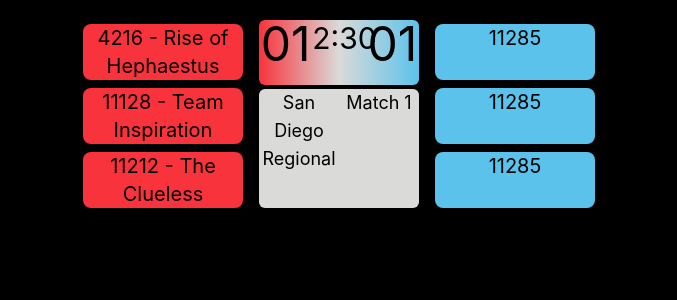
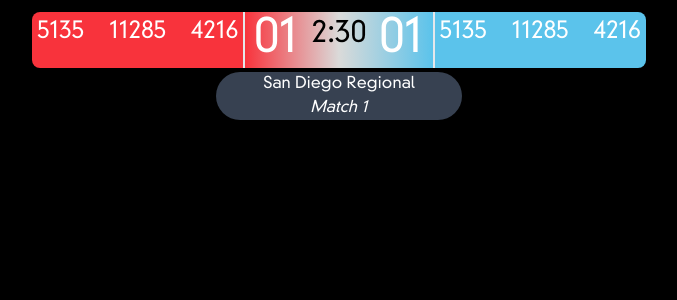
Before and after one commit to flashruler/scorekeeper-visual, a Next.js app in the folder front-end/: page /overlay in a window 1280 px wide. Shown: the top 300 px of the page, without its empty margins (301-978 px from the left). Built offline with nearby package versions, Linux system fonts and the light colour scheme.

Commit message:
Top Overlay

```diff
--- a/front-end/components/topOverlay.js
+++ b/front-end/components/topOverlay.js
@@ -1,33 +1,46 @@
-export default function TopOverlay(props){
-    return(
-        <div className="my-5 grid grid-cols-3 gap-4 w-2/5">
-        {/* red alliance */}
-        <div className="grid grid-row-3">
-            <h1 className="text-xl text-center rounded-lg my-1 bg-orange-red "> 4216 - Rise of Hephaestus</h1>
-            <h1 className="text-xl text-center rounded-lg my-1 bg-orange-red ">11128 - Team Inspiration</h1>
-            <h1 className="text-xl text-center rounded-lg my-1 bg-orange-red ">11212 - The Clueless</h1>
-        </div>
-        {/* scoreboard */}
-        <div className="grid grid-cols-3 grid-row-3">
-            <div className="col-span-3 bg-gradient-to-r from-orange-red via-neutral-gray to-sky-blue rounded-md">
-                <div className="grid grid-cols-3 place-content-center">
-                    <h1 className="text-5xl text-center">01</h1>
-                    <h1 className="text-3xl text-center">2:30</h1>
-                    <h1 className="text-5xl text-center">01</h1>
+export default function TopOverlay(props) {
+    return (
+        <div className="w-max">
+
+            <div className="flex flex-col justify-center my-3">
+                <div className="flex flex-row divide-x-2">
+                    <div className="bg-orange-red rounded-tl-lg rounded-bl-lg">
+                        <div className="grid grid-cols-3 place-content-center py-1 gap-5">
+                            <h1 className="text-2xl text-center text-white">5135</h1>
+                            <h1 className="text-2xl text-center text-white">11285</h1>
+                            <h1 className="text-2xl text-center text-white">4216</h1>
+                        </div>
+                    </div>
+                    <div className="col-span-3 bg-gradient-to-r from-orange-red via-neutral-gray to-sky-blue ">
+                        <div className="grid grid-cols-3 place-content-center py-1 gap-0">
+                            <h1 className="text-5xl text-center text-white">01</h1>
+                            <h1 className="text-3xl text-center mx-1">2:30</h1>
+                            <h1 className="text-5xl text-center text-white">01</h1>
+                        </div>
+                    </div>
+                    <div className="bg-sky-blue rounded-br-lg rounded-tr-lg">
+                        <div className="grid grid-cols-3 place-content-center py-1 gap-5">
+                            <h1 className="text-2xl text-center text-white">5135</h1>
+                            <h1 className="text-2xl text-center text-white">11285</h1>
+                            <h1 className="text-2xl text-center text-white">4216</h1>
+                        </div>
+                    </div>
+                </div>
+                <div className="flex flex-row justify-center">
+                    <div className="bg-gray-700 my-1 grid grid-row-2 rounded-full w-2/5">
+                        <h1 className="text-center text-md text-white ">San Diego Regional</h1>
+                        <h1 className="text-center text-md text-white italic ">Match 1</h1>
+                    </div>
                 </div>
             </div>
-            {/* <div className="col-span-3 bg-gradient-to-r from-orange-red via-neutral-gray to-sky-blue rounded-md my-1"></div> */}
-            <div className="row-span-2 col-span-3 bg-neutral-gray rounded-md my-1 grid grid-cols-2">
-                <h1 className="text-center text-lg">San Diego Regional</h1>
-                <h1 className="text-center text-lg">Match 1</h1>
-            </div>
-        </div>
-        {/* blue alliance */}
-        <div className="grid grid-row-3">
+
+
+            {/* blue alliance */}
+            {/* <div className="grid grid-row-3">
             <h1 className="text-xl text-center rounded-lg my-1 bg-sky-blue">11285</h1>
             <h1 className="text-xl text-center rounded-lg my-1 bg-sky-blue">11285</h1>
             <h1 className="text-xl text-center rounded-lg my-1 bg-sky-blue">11285</h1>
+        </div> */}
         </div>
-    </div>
     )
 }
--- a/front-end/styles/globals.css
+++ b/front-end/styles/globals.css
@@ -2,13 +2,16 @@
 @tailwind components;
 @tailwind utilities;
 
+@font-face {
+  font-family: 'DIN';
+  src: local('DIN'), url('../public/DINNeuzeitGroteskStdLight.otf') format('opentype');
+}
 html,
 body {
   padding: 0;
   margin: 0;
   background-color: black;
-  font-family: -apple-system, BlinkMacSystemFont, Segoe UI, Roboto, Oxygen,
-    Ubuntu, Cantarell, Fira Sans, Droid Sans, Helvetica Neue, sans-serif;
+  font-family: DIN;
 }
 
 a {
```
Also changed, not shown: front-end/public/DINNeuzeitGroteskStdBdCond.otf (added).
